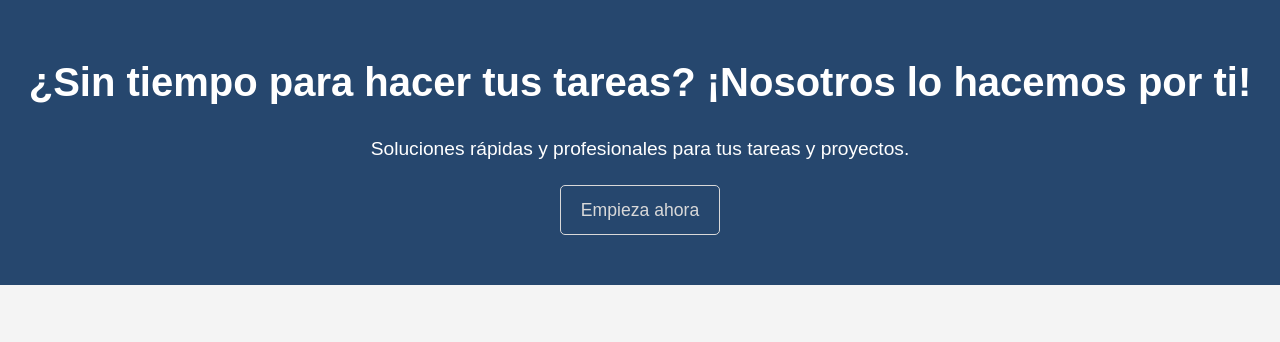
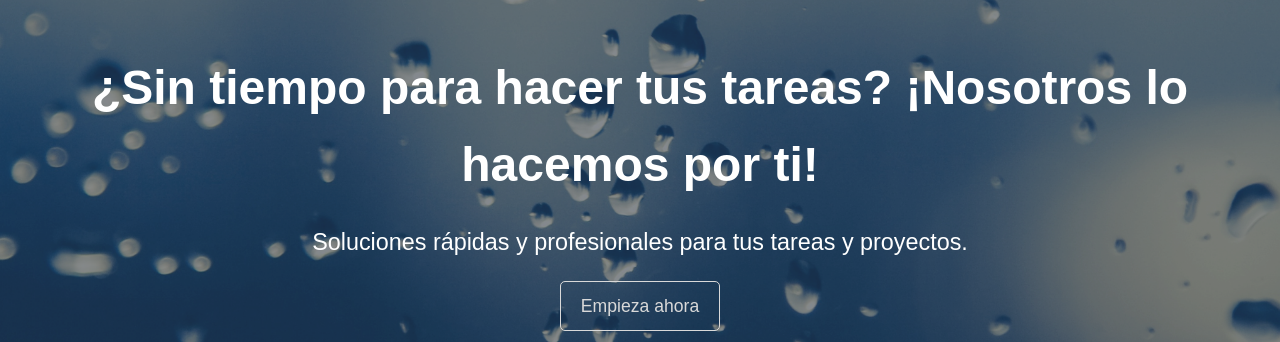
Before and after one commit to vicode33/homework, a plain HTML site: page index.html in a window 1280 px wide. Shown: the top 342 px of the page. Drawn offline with Linux system fonts and the light colour scheme.

Commit message:
add background img header

```diff
--- a/style.css
+++ b/style.css
@@ -47,17 +47,21 @@ body {
 /* MAIN HEADER */
 
 .main-header {
-    background: var(--azul-marino);
+    /*background: var(--azul-marino);*/
+    background-image: url(/img/background-header.png);
+    background-repeat: no-repeat;
+    background-size: cover;
+    background-position: center;
     color: #fff;
     padding: 3.125rem 0;
     text-align: center;
 }
 .main-header h1 {
-    font-size: 2.5rem;
+    font-size: clamp(2em, 5vw, 3em);
     margin-bottom: 1.25rem;
 }
 .main-header p {
-    font-size: 1.2rem;
+    font-size: calc(1.2vw + .5em);
     margin-bottom: 20px;
 }
 
```
Also changed, not shown: img/background-header.png (added).
